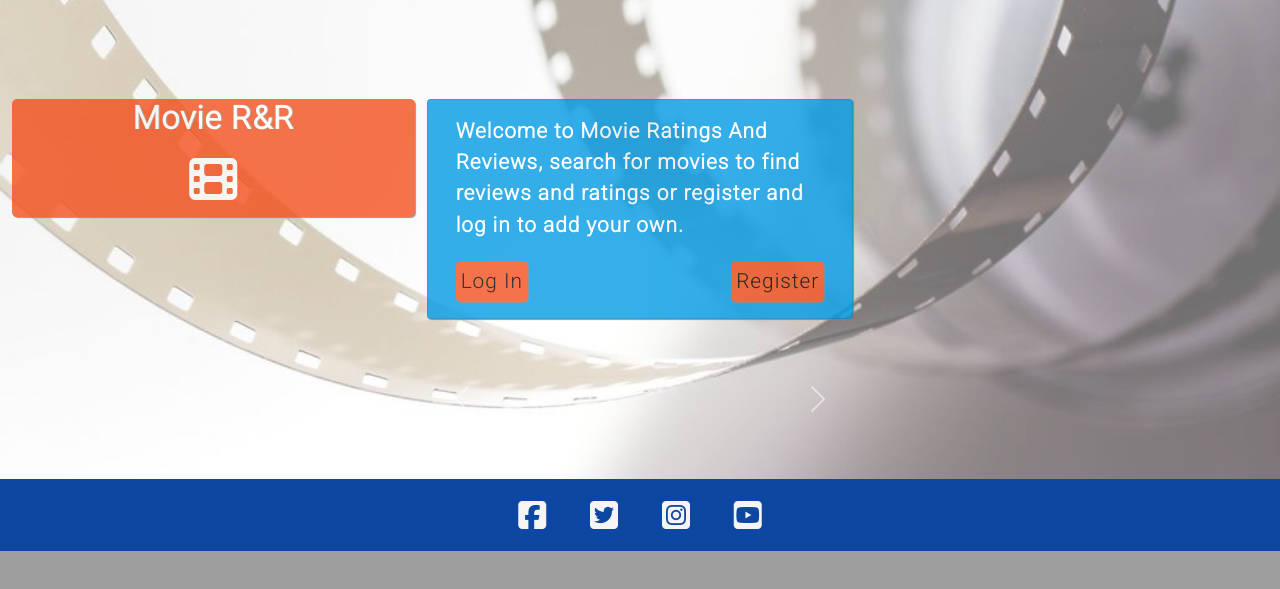
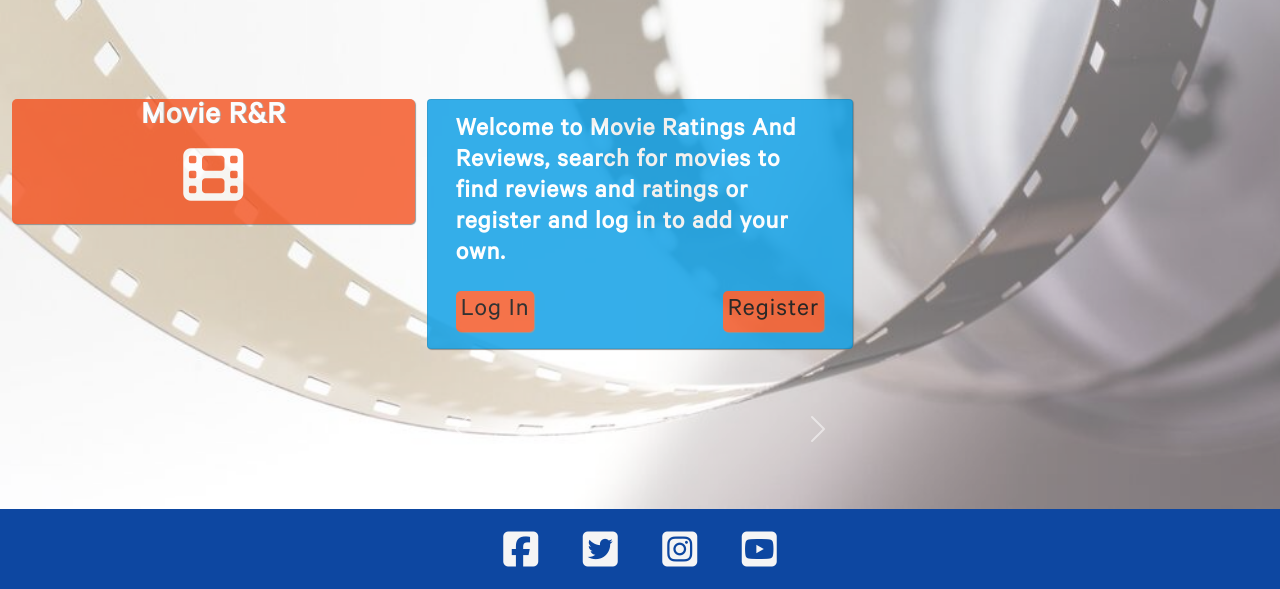
Before and after one commit to davidlidebrandt/milestone-project-3, a Flask app: page / in a window 1280 px wide. Shown: the part 501-1090 px from the top of the page. Before the commit the page ends 1052 px from the top, so only its background shows below. Run offline with Flask 2, Linux system fonts and the light colour scheme; data that the repository does not hold is empty; some libraries are stand-ins or nearby versions.

Commit message:
Add new font

```diff
--- a/static/css/style.css
+++ b/static/css/style.css
@@ -1,5 +1,4 @@
 body {
-    font-family: 'Roboto', sans-serif;
     /* this part is taken from a post by user name m.spyratos to make the footer stick to the bottom:
     https://stackoverflow.com/questions/643879/css-to-make-html-page-footer-stay-at-bottom-of-the-page-with-a-minimum-height-b
     */
--- /dev/null
+++ b/static/fonts/calibre/style.css
@@ -0,0 +1,13 @@
+@font-face {
+    font-family: 'Calibre';
+    src: local('Calibre Regular'), local('Calibre-Regular'),
+        url('Calibre-Regular.woff2') format('woff2'),
+        url('Calibre-Regular.woff') format('woff'),
+        url('Calibre-Regular.ttf') format('truetype');
+    font-weight: 400;
+    font-style: normal;
+  }
+
+  body {
+      font: 20px 'Calibre'
+  }
--- a/templates/base.html
+++ b/templates/base.html
@@ -13,6 +13,7 @@
     <link rel="preconnect" href="https://fonts.gstatic.com">
     <link href="https://fonts.googleapis.com/css2?family=Roboto:wght@300&display=swap" rel="stylesheet">
     <link rel="stylesheet" href="{{ url_for('static', filename='css/style.css') }}" type="text/css">
+    <link rel="stylesheet" href="{{ url_for('static', filename='fonts/calibre/style.css') }}" type="text/css">
 </head>
 <header>
     <!--Bootstrap navbar-->
```
Also changed, not shown: static/fonts/calibre/Calibre-Regular.ttf (added), static/fonts/calibre/Calibre-Regular.woff (added), static/fonts/calibre/Calibre-Regular.woff2 (added).
